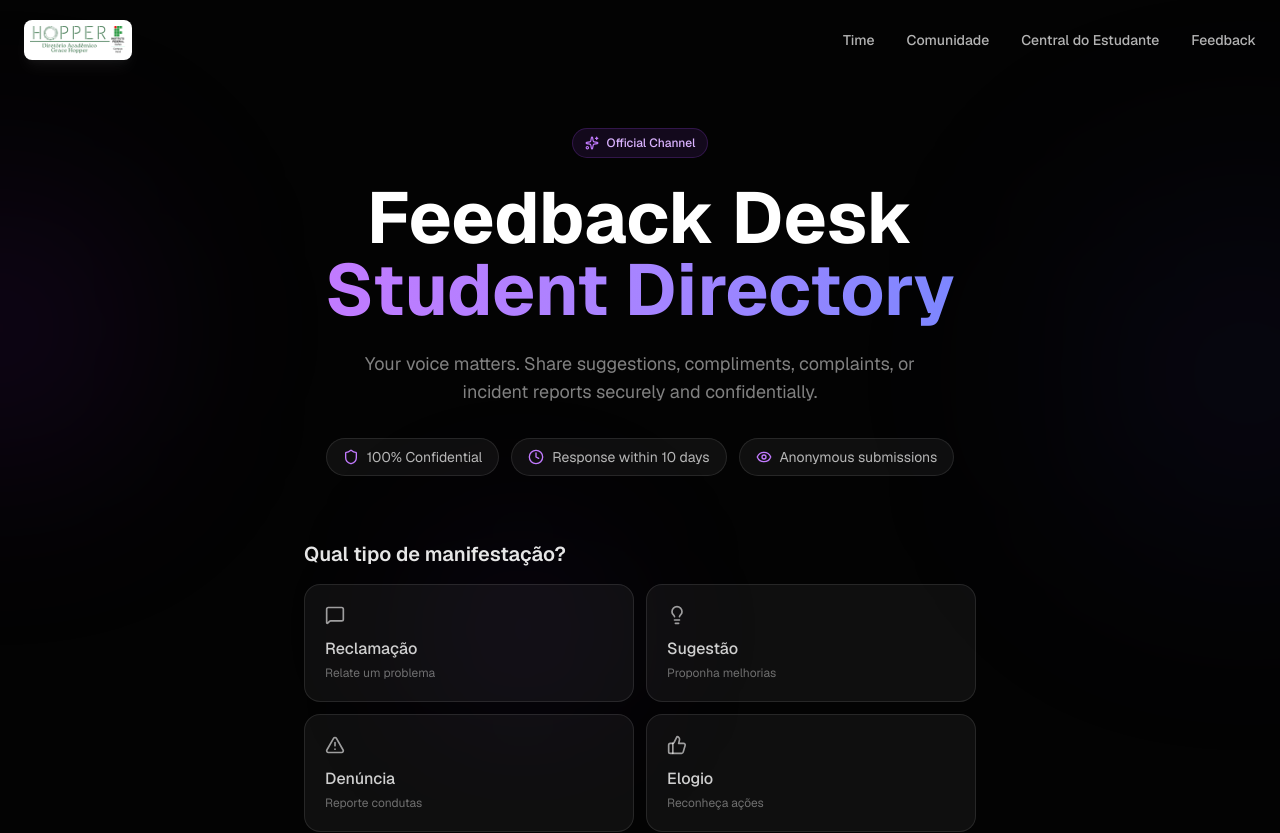
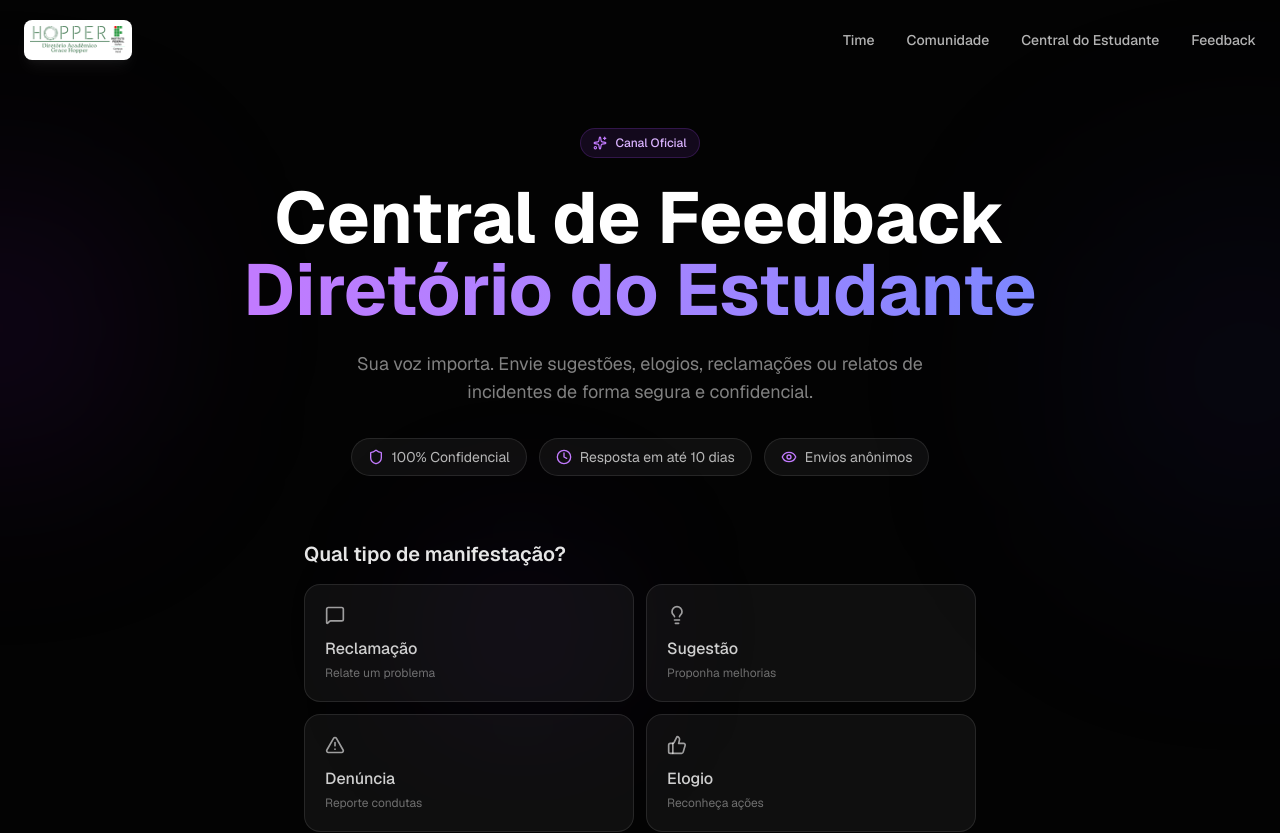
Before and after one commit to Andessonreis/academic_directory, a Next.js app: page /feedback in a window 1280 px wide. Shown: the top 833 px of the page. Built offline with nearby package versions, Linux system fonts and the light colour scheme.

Commit message:
refactor: Updating the feedback tab to Portuguese (Brazil)

```diff
--- a/src/app/(pages)/feedback/_components/hero-section.tsx
+++ b/src/app/(pages)/feedback/_components/hero-section.tsx
@@ -14,7 +14,9 @@ export default function HeroSection() {
           className="inline-flex items-center gap-2 px-3 py-1.5 rounded-full bg-purple-500/10 border border-purple-500/20 mb-6"
         >
           <Sparkles className="w-3.5 h-3.5 text-purple-400" />
-          <span className="text-xs text-purple-300 font-medium">Official Channel</span>
+          <span className="text-xs text-purple-300 font-medium">
+            Canal Oficial
+          </span>
         </motion.div>
 
         <motion.h1
@@ -23,10 +25,10 @@ export default function HeroSection() {
           transition={{ duration: 0.6, delay: 0.1 }}
           className="text-4xl md:text-6xl lg:text-7xl font-bold mb-4 md:mb-6 text-balance"
         >
-          <span className="text-white">Feedback Desk</span>
+          <span className="text-white">Central de Feedback</span>
           <br />
           <span className="bg-gradient-to-r from-purple-400 via-violet-400 to-indigo-400 bg-clip-text text-transparent">
-            Student Directory
+            Diretório do Estudante
           </span>
         </motion.h1>
 
@@ -36,7 +38,8 @@ export default function HeroSection() {
           transition={{ duration: 0.6, delay: 0.2 }}
           className="text-white/50 text-base md:text-lg max-w-xl mx-auto mb-8 text-pretty"
         >
-          Your voice matters. Share suggestions, compliments, complaints, or incident reports securely and confidentially.
+          Sua voz importa. Envie sugestões, elogios, reclamações ou relatos de
+          incidentes de forma segura e confidencial.
         </motion.p>
 
         <motion.div
@@ -46,11 +49,14 @@ export default function HeroSection() {
           className="hidden md:flex flex-wrap justify-center gap-3"
         >
           {[
-            { icon: Shield, label: "100% Confidential" },
-            { icon: Clock, label: "Response within 10 days" },
-            { icon: Eye, label: "Anonymous submissions" },
+            { icon: Shield, label: "100% Confidencial" },
+            { icon: Clock, label: "Resposta em até 10 dias" },
+            { icon: Eye, label: "Envios anônimos" },
           ].map((item, i) => (
-            <div key={i} className="flex items-center gap-2 px-4 py-2 rounded-full bg-white/5 border border-white/10">
+            <div
+              key={i}
+              className="flex items-center gap-2 px-4 py-2 rounded-full bg-white/5 border border-white/10"
+            >
               <item.icon className="w-4 h-4 text-purple-400" />
               <span className="text-sm text-white/70">{item.label}</span>
             </div>
```
